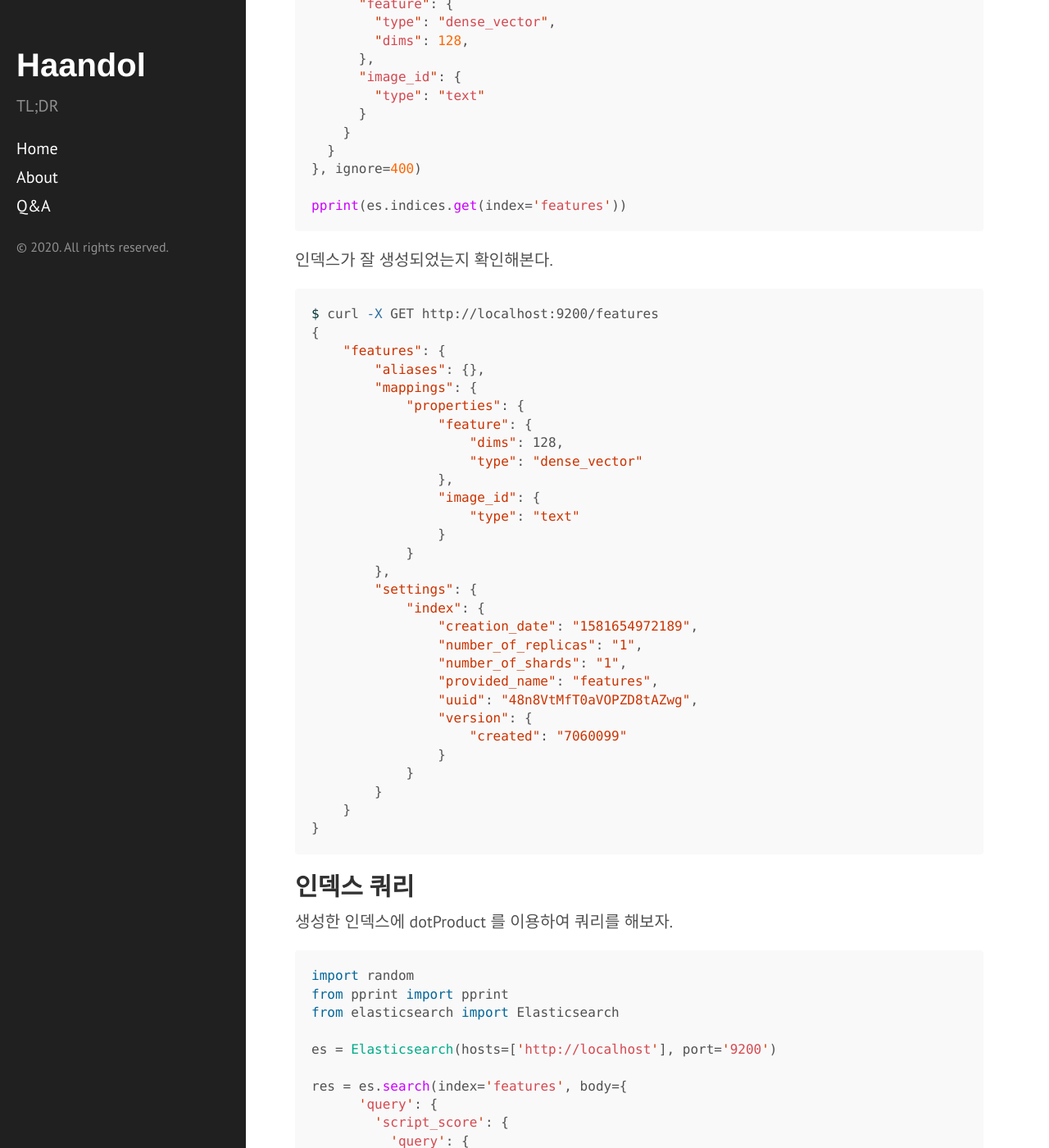
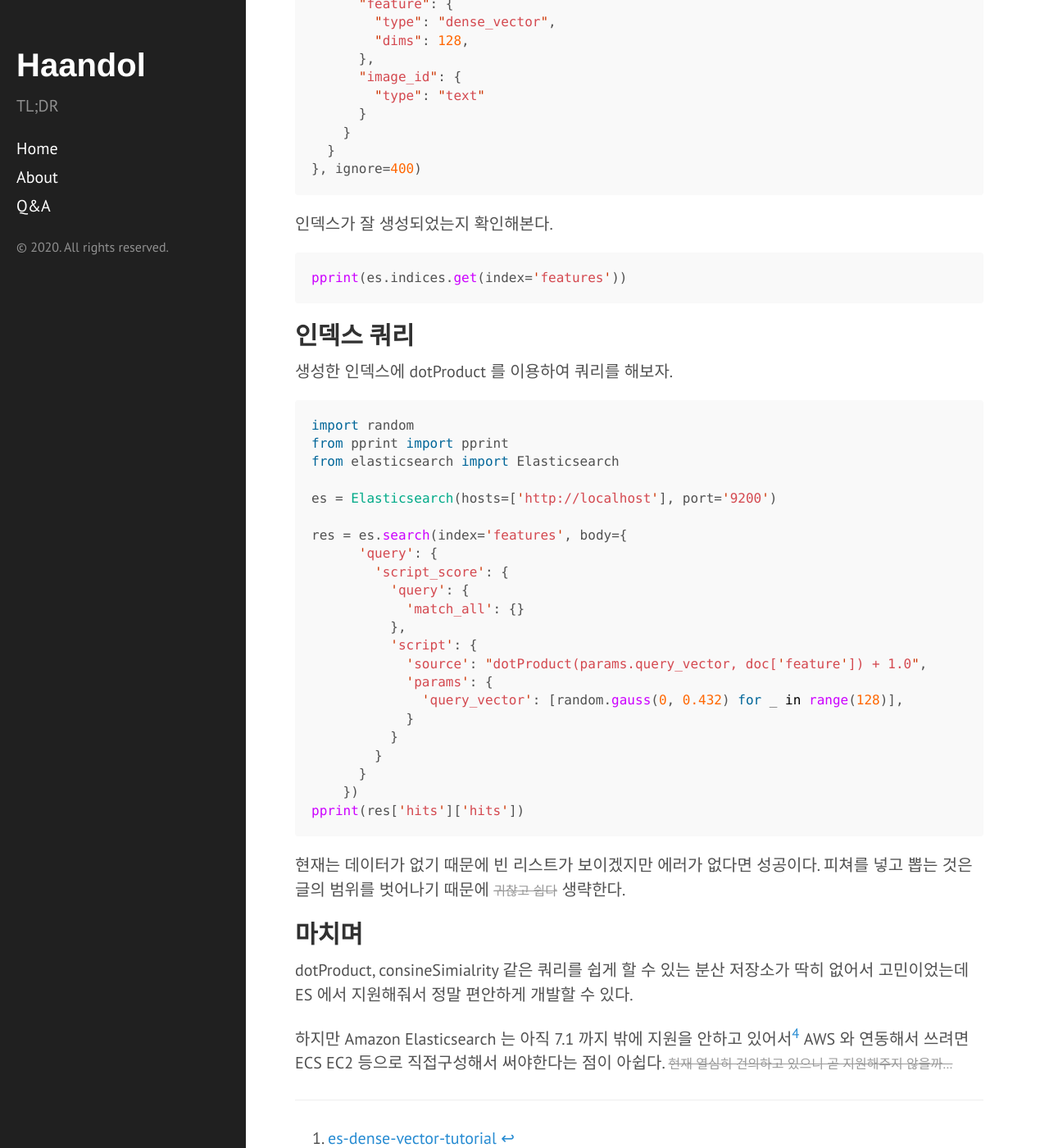
Before and after one commit to haandol/haandol.github.com, a Jekyll site: the page built from _posts/2020-02-28-elasticsearch-dense-vector-consinesimilarity.md, in a window 1280 px wide and 1400 px high, scrolled down 2584 px. Shown: the whole window at 82% size. Built offline with Jekyll 4.4.1, drawn with Linux system fonts in a browser that asks for light colours; comment, search, counter and statistics services are not loaded.

Commit message:
remove duplicated query

````diff
--- a/_posts/2020-02-28-elasticsearch-dense-vector-consinesimilarity.md
+++ b/_posts/2020-02-28-elasticsearch-dense-vector-consinesimilarity.md
@@ -94,42 +94,12 @@ es.indices.create(index='features', body={
     }
   }
 }, ignore=400)
-
-pprint(es.indices.get(index='features'))
 ```
 
 인덱스가 잘 생성되었는지 확인해본다.
 
-```bash
-$ curl -X GET http://localhost:9200/features
-{
-    "features": {
-        "aliases": {},
-        "mappings": {
-            "properties": {
-                "feature": {
-                    "dims": 128,
-                    "type": "dense_vector"
-                },
-                "image_id": {
-                    "type": "text"
-                }
-            }
-        },
-        "settings": {
-            "index": {
-                "creation_date": "1581654972189",
-                "number_of_replicas": "1",
-                "number_of_shards": "1",
-                "provided_name": "features",
-                "uuid": "48n8VtMfT0aVOPZD8tAZwg",
-                "version": {
-                    "created": "7060099"
-                }
-            }
-        }
-    }
-}
+```python
+pprint(es.indices.get(index='features'))
 ```
 
 ## 인덱스 쿼리
````
